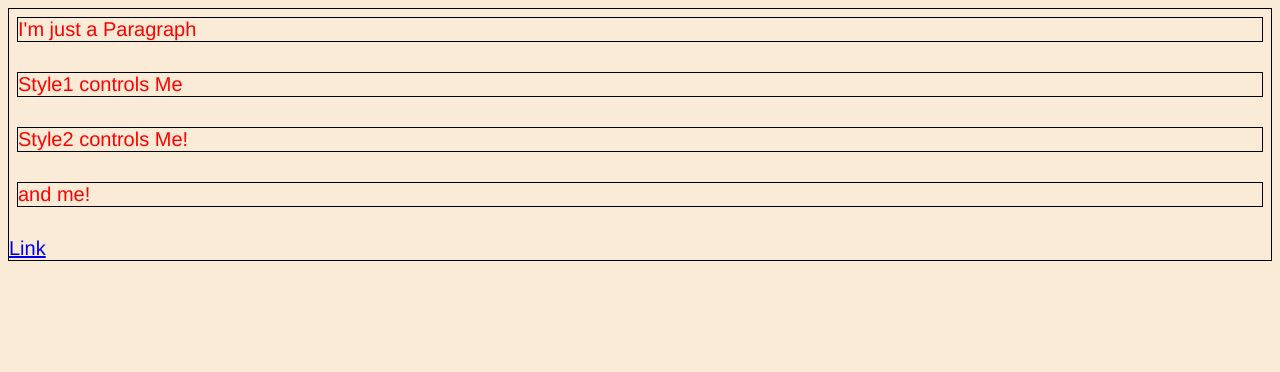
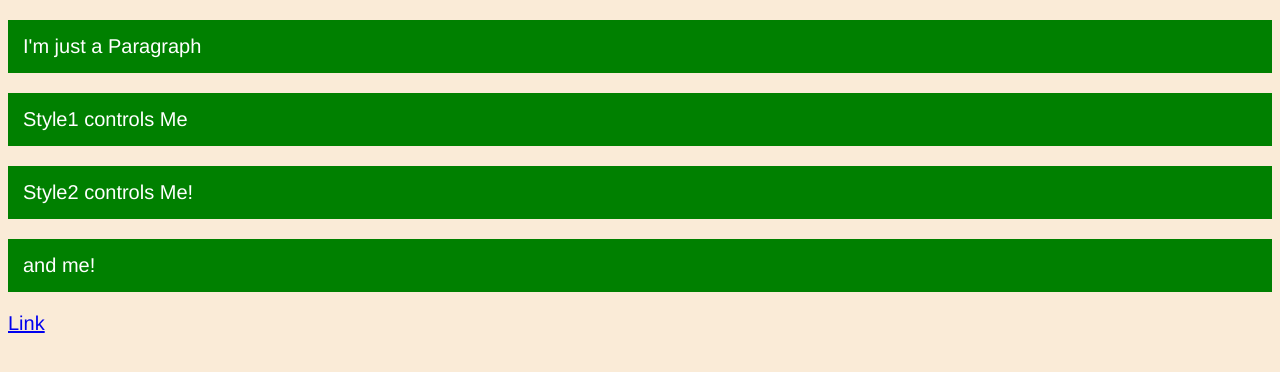
Before and after one commit to CrimsonMoth/CSS3-Basics, a plain HTML site: page 05. Cascading n Inheritance/index.html in a window 1280 px wide. Drawn offline with Linux system fonts and the light colour scheme.

Commit message:
Add files via upload

```diff
--- a/05. Cascading n Inheritance/styles.css
+++ b/05. Cascading n Inheritance/styles.css
@@ -1,32 +1,7 @@
 @import "main.css";
 
-/*
 p {
   background-color: green;
   color: white;
-  padding: 10px;
+  padding: 15px;
 }
-.style1 {
-  background-color: aqua;
-  color: black;
-  border: none !important;
-}
-#style2 {
-  background-color: pink;
-  border: 2px solid black;
-}
-p {
-  background-color: gray;
-}
-*/
-
-body {
-  color: red;
-  border: 1px solid black;
-  margin-bottom: 30px;
-}
-
-p {
-  border: inherit;
-  margin: inherit;
-}
```
